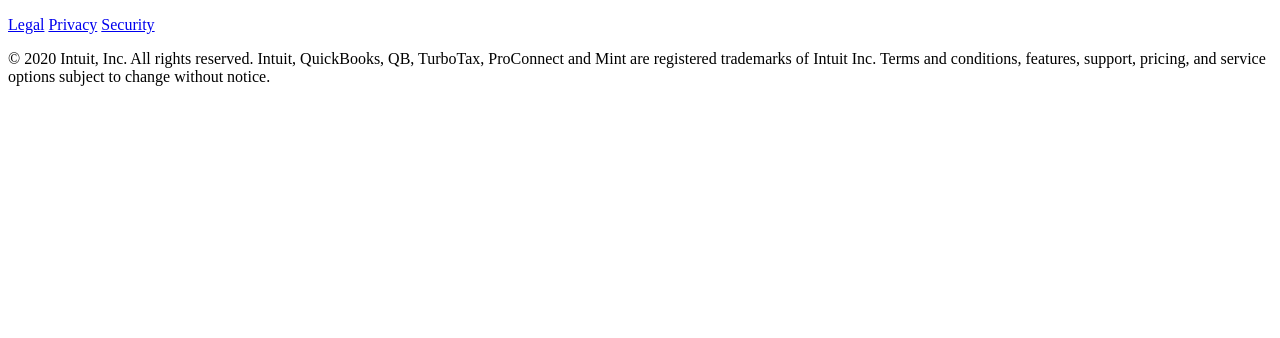
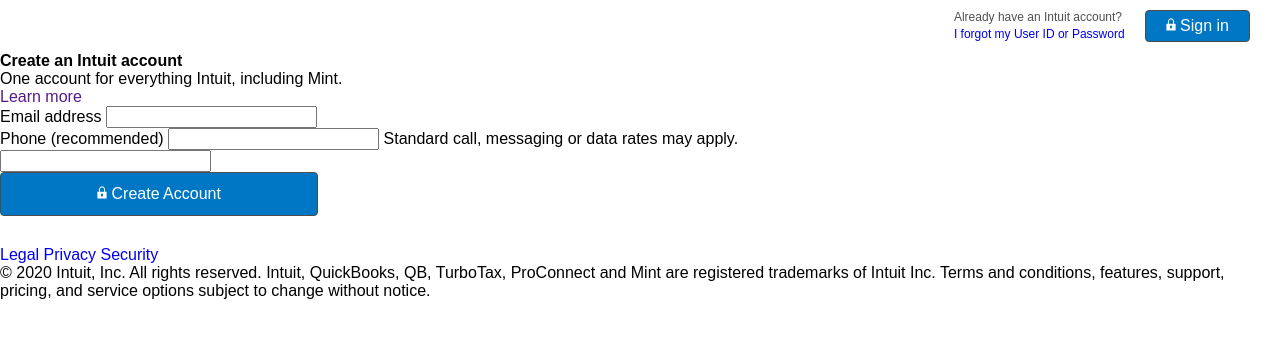
Before and after one commit to fdfragoso/Mint-Intuit-Form, a plain HTML site: page index.html in a window 1280 px wide. Drawn offline with Linux system fonts and the light colour scheme.

Commit message:
style: Update style and html
-Add padlock icon

```diff
--- a/index.html
+++ b/index.html
@@ -9,34 +9,68 @@
 </head>
 <body>
     <header class="header">
+
+       <div class="header-text">
+
         <div class="header-title">
-
+            Already have an Intuit account?
         </div>
 
         <div class="header-link">
+           <a href="https://accounts.intuit.com/signup.html?offering_id=Intuit.ifs.mint&namespace_id=50000026&redirect_url=https%3A%2F%2Fmint.intuit.com%2Foverview.event%3Futm_medium%3Ddirect%26cta%3Dhero_sign_up_free_ProspectWeb%26ivid%3De40bf092-faa4-4b56-938e-c42ef822453c#"> I forgot my User ID or Password</a>
+        </div>
+       </div>
 
-        </div>
-
-        <div class="header-btn">
-            <div class="header-padlock">
-
-            </div>
-            <div class="header-padlock text">
-
-            </div>
-        </div>
+        <button class="header-btn">
+            <span class="header-padlock">
+                <img src="download.png" alt="">
+            </span>
+            <span class="header-padlock text">
+                Sign in
+            </span>
+        </button>
     </header>
 
     <main class="content">
         <div class="main-logo">
 
         </div>
+
         <div class="main-services">
 
         </div>
-        <div class="main-form">
 
-        </div>
+        <form class="main-form">
+            <div class="form-header">
+                <h2>Create an Intuit account</h2>
+                <p>One account for everything Intuit, including Mint. <br> <a href="">Learn more</a></p>
+            </div>
+
+            <div class="form-fields">
+                <label for="">Email address</label>
+                <input type="text">
+            </div>
+
+            <div class="form-fields">
+                <label for="">Phone (recommended)</label>
+                <input type="number">
+                <small>Standard call, messaging or data rates may apply.</small>
+            </div>
+
+            <div class="form-fields">
+                <label for=""></label>
+                <input type="password">
+            </div>
+
+            <button class="form-btn">
+                <span class="header-padlock">
+                    <img src="download.png" alt="">
+                </span>
+                <span class="header-padlock text">
+                    Create Account
+                </span>
+            </button>
+        </form>
 
     </main>
 
--- a/style.css
+++ b/style.css
@@ -0,0 +1,65 @@
+* {
+    padding: 0;
+    margin: 0;
+    font-size: 16px;
+    font-family: Arial, Helvetica, sans-serif;
+}
+
+a{
+    text-decoration: none;
+}
+
+/* WORKING ON HEADER */
+
+.header {
+    display: flex;
+    padding: 10px 30px;
+    justify-content: flex-end;
+
+}
+
+.header-text {
+    margin-right: 20px;
+}
+.header-title {
+    font-size: 12px;
+    color: #505050;
+}
+
+.header-link a {
+    font-size: 12px;
+
+}
+.header-btn {
+     background-color: #0077c5;
+     height: 32px;
+     padding: 0 20px;
+     border-radius: 4px;
+     border: 1px solid #4c4c4c;
+     color: white;
+     cursor: pointer;
+
+}
+    .header-padlock img {
+        width: 10px;
+    height: 13px;
+    }
+
+
+/* WORKING ON LOGO */
+
+
+/* WORKING ON FORM */
+
+.form-btn {
+    background-color: #0077c5;
+    height: 44px;
+    width: 318px;
+    padding: 6 12px;
+    border-radius: 4px;
+    border: 1px solid #4c4c4c;
+    color: white;
+    cursor: pointer;
+    margin-bottom: 30px;
+
+}
```
Also changed, not shown: download.png (added).
